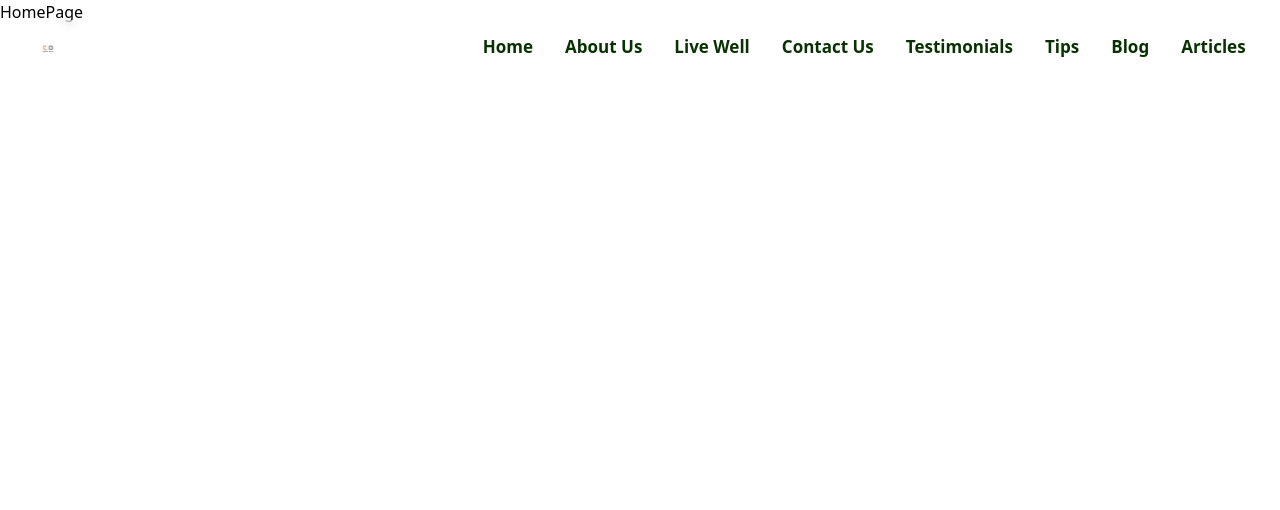
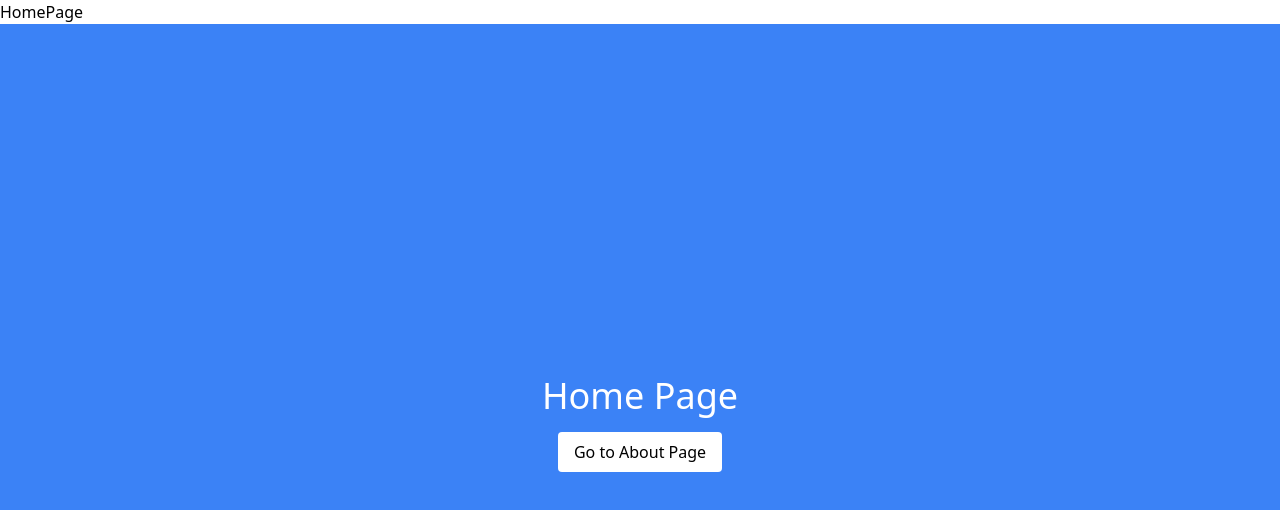
Before and after one commit to stevenmukama/Home-Decor, a React (Vite) app: page / in a window 1280 px wide. Shown: the top 510 px of the page. Built offline with nearby package versions, Linux system fonts and the light colour scheme.

Commit message:
added pages

```diff
--- a/src/App.jsx
+++ b/src/App.jsx
@@ -1,22 +1,33 @@
-import { Suspense } from 'react';
-import { BrowserRouter as Router, Route, Routes } from 'react-router-dom';
-import LoadingScreen from './components/LoadingScreen';
-import HomePage from './components/HomePage';
+// src/App.js
+import { BrowserRouter as Router, Routes, Route } from 'react-router-dom';
+import HomePage from './pages/HomePage';
+import AboutPage from './pages/AboutPage';
+import ContactPage from './pages/ContactPage';
+import ServicesPage from './pages/ServicesPage';
 
-function App() {
+const App = () => {
 	return (
 		<Router>
-			<div className='relative min-h-screen'>
-				<Suspense fallback={<LoadingScreen />}>
 			<Routes>
 				<Route
 					path='/'
 					element={<HomePage />}
 				/>
+				<Route
+					path='/about'
+					element={<AboutPage />}
+				/>
+				<Route
+					path='/contact'
+					element={<ContactPage />}
+				/>
+				<Route
+					path='/services'
+					element={<ServicesPage />}
+				/>
 			</Routes>
-				</Suspense>
-			</div>
 		</Router>
 	);
-}
+};
+
 export default App;
--- a/src/components/HomePage.jsx
+++ /dev/null
@@ -1,12 +0,0 @@
-import Navbar from './navBar';
-
-function HomePage() {
-	return (
-		<>
-			<Navbar />
-			<h1>HomePage</h1>
-		</>
-	);
-}
-
-export default HomePage;
--- /dev/null
+++ b/src/components/PageContent.jsx
@@ -0,0 +1,17 @@
+/* eslint-disable react/prop-types */
+
+const PageContent = ({ title, color, nextPage, nextPageText }) => {
+	return (
+		<div
+			className={`min-h-screen flex flex-col items-center justify-center ${color}`}>
+			<h1 className='text-4xl text-white mb-4'>{title}</h1>
+			<a
+				href={nextPage}
+				className='bg-white text-black py-2 px-4 rounded'>
+				{nextPageText}
+			</a>
+		</div>
+	);
+};
+
+export default PageContent;
--- /dev/null
+++ b/src/pages/AboutPage.jsx
@@ -0,0 +1,15 @@
+// src/pages/AboutPage.js
+import PageContent from '../components/PageContent';
+
+const AboutPage = () => {
+	return (
+		<PageContent
+			title='About Page'
+			color='bg-red-500'
+			nextPage='/contact'
+			nextPageText='Go to Contact Page'
+		/>
+	);
+};
+
+export default AboutPage;
--- /dev/null
+++ b/src/pages/ContactPage.jsx
@@ -0,0 +1,14 @@
+import PageContent from '../components/PageContent';
+
+const ContactPage = () => {
+	return (
+		<PageContent
+			title='Contact Page'
+			color='bg-green-500'
+			nextPage='/services'
+			nextPageText='Go to Services Page'
+		/>
+	);
+};
+
+export default ContactPage;
--- /dev/null
+++ b/src/pages/HomePage.jsx
@@ -0,0 +1,19 @@
+import PageContent from '../components/PageContent';
+
+function HomePage() {
+	return (
+		<>
+			<h1>HomePage</h1>
+
+			<PageContent
+				className='bg-blue-500'
+				title='Home Page'
+				color='bg-blue-500'
+				nextPage='/about'
+				nextPageText='Go to About Page'
+			/>
+		</>
+	);
+}
+
+export default HomePage;
--- /dev/null
+++ b/src/pages/ServicesPage.jsx
@@ -0,0 +1,16 @@
+// src/pages/ServicesPage.js
+import PageContent from '../components/PageContent';
+
+const ServicesPage = () => {
+	return (
+		<PageContent
+			className='bg-yellow-500'
+			title='Services Page'
+			color='bg-yellow-500'
+			nextPage='/'
+			nextPageText='Go to Home Page'
+		/>
+	);
+};
+
+export default ServicesPage;
```
Lines whose indentation alone changed are shown as unchanged.
